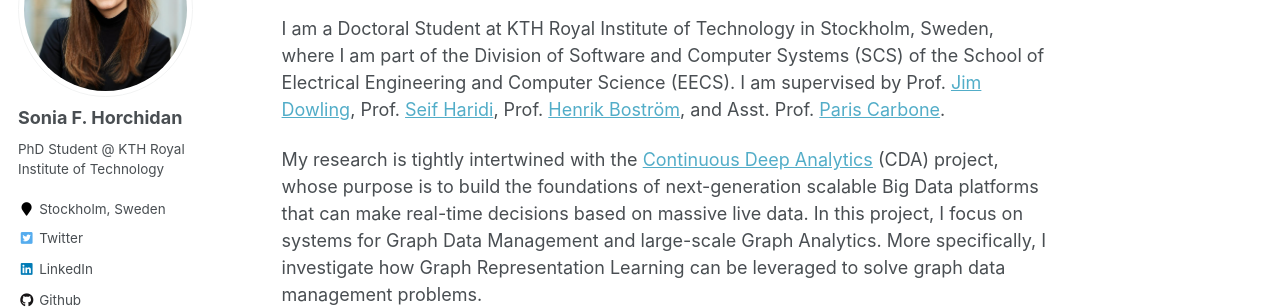
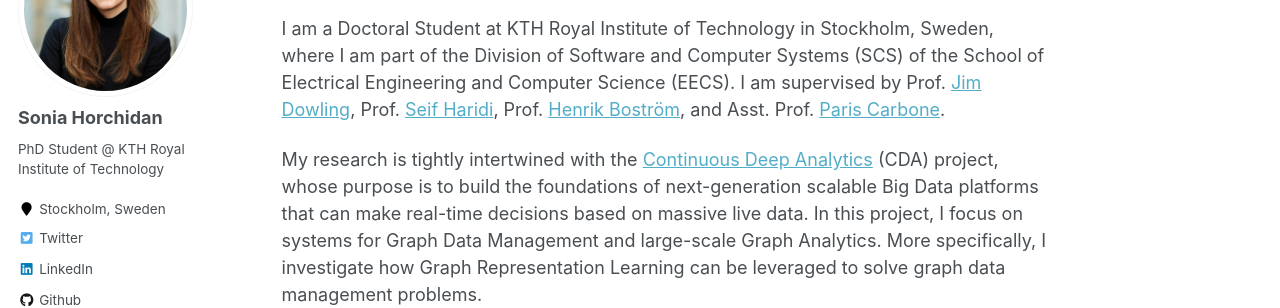
Before and after one commit to soniahorchidan/soniahorchidan.github.io, a Jekyll site: the page built from _pages/about.md, in a window 1280 px wide. Shown: the part 196-504 px from the top of the page. Built offline with Jekyll 4.4.1, drawn with Linux system fonts in a browser that asks for light colours.

```diff
--- a/_config.yml
+++ b/_config.yml
@@ -80,7 +80,7 @@ analytics:
 
 # Site Author
 author:
-  name             : "Sonia F. Horchidan"
+  name             : "Sonia Horchidan"
   avatar           : "profile.png"
   bio              : "PhD Student @ KTH Royal Institute of Technology"
   location         : "Stockholm, Sweden"
```
